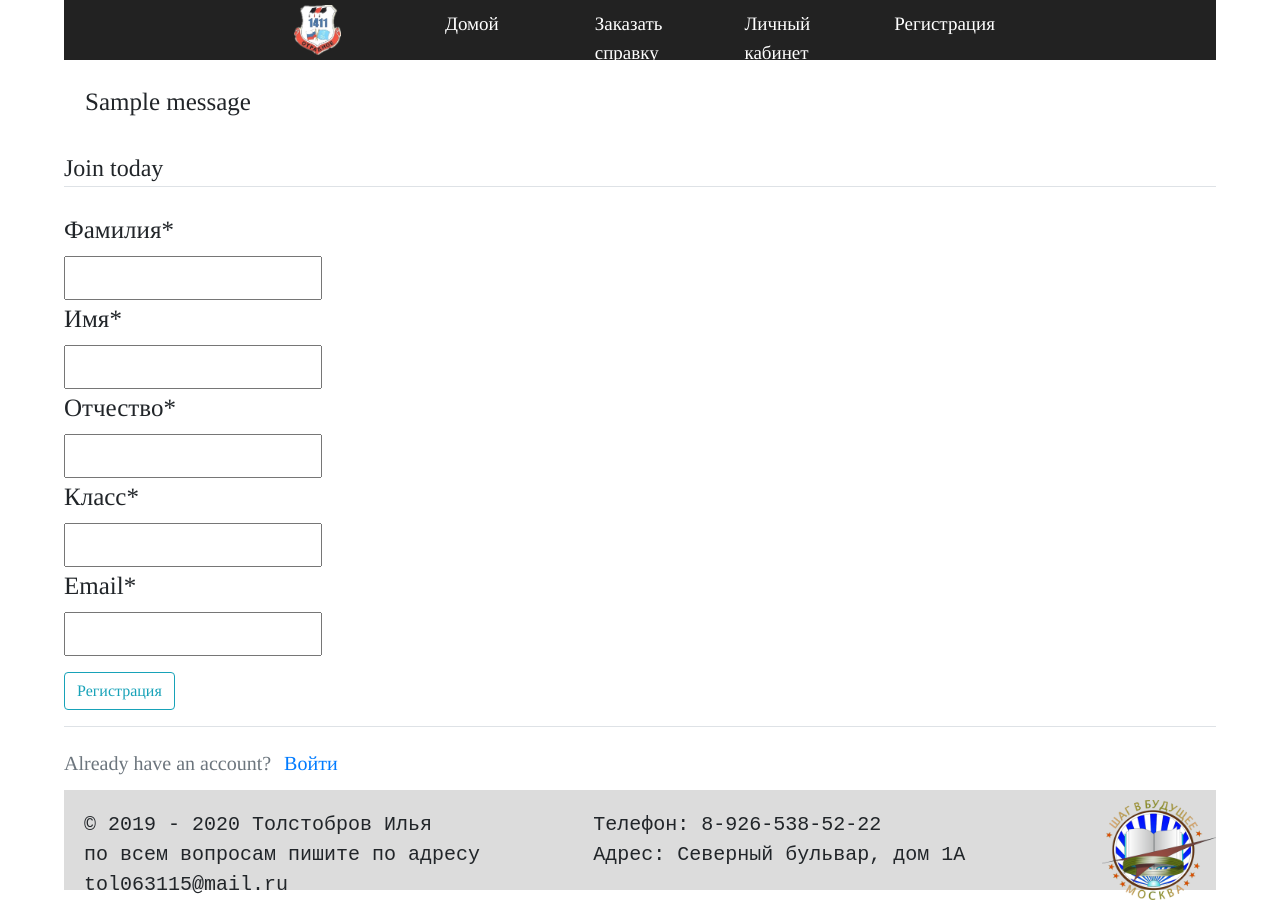
After one commit to ffufcok/certificate_online, a Django app: template school_papers/school_papers/templates/order/register.html in a window 1280 px wide. The commit adds this page. Run offline with Django 3.2, Linux system fonts and the light colour scheme; the template is opened without the code that fills it: values that come from a table or form of the project are taken from there, others are empty; one stand-in notice (Sample message) is shown; some libraries are stand-ins or nearby versions.

Commit message:
Ivan Ivanov, tol063115@mail.ru

```diff
--- a/school_papers/school_papers/apps/order/models.py
+++ b/school_papers/school_papers/apps/order/models.py
@@ -6,7 +6,7 @@ class Info(models.Model):
     name = models.CharField('имя', max_length=50)
     father = models.CharField('отчество', max_length=50)
     class_letter = models.CharField('класс', max_length=50)
-    email = models.CharField('email', max_length=50)
+    email = models.EmailField('email')
     date = models.DateTimeField('дата заявки')
     confirmation = models.IntegerField('подтверждение', default=0)
 
--- a/school_papers/school_papers/apps/order/static/css/style.css
+++ b/school_papers/school_papers/apps/order/static/css/style.css
@@ -4,6 +4,7 @@ body {
   font-size: 25px;
   font-family: Times, Times New Roman, serif;
   margin: 0 5% 0;
+
 }
 
 .wrapper {
--- /dev/null
+++ b/school_papers/school_papers/apps/organisations/urls.py
@@ -0,0 +1,7 @@
+from django.urls import path
+
+from . import views
+
+urlpatterns = [
+    path('', views.register, name='registration')
+]
--- a/school_papers/school_papers/settings.py
+++ b/school_papers/school_papers/settings.py
@@ -33,7 +33,9 @@ ALLOWED_HOSTS = []
 # Application definition
 
 INSTALLED_APPS = [
+    'organisations.apps.OrganisationsConfig',
     'order.apps.OrderConfig',
+    'crispy_forms',
     'jet_django',
     'django.contrib.admin',
     'django.contrib.auth',
--- a/school_papers/school_papers/templates/order/base.html
+++ b/school_papers/school_papers/templates/order/base.html
@@ -3,9 +3,13 @@
 <html lang="ru">
 <head>
     <meta charset="UTF-8">
+    <meta name="viewport" content="width=device-width, initial-scale=1, shrink-to-fit=no">
     <title>Справки школа 1411</title>
-
+    <link rel="stylesheet" href="https://maxcdn.bootstrapcdn.com/bootstrap/4.0.0/css/bootstrap.min.css" integrity="sha384-Gn5384xqQ1aoWXA+058RXPxPg6fy4IWvTNh0E263XmFcJlSAwiGgFAW/dAiS6JXm" crossorigin="anonymous">
     <link rel="stylesheet" href="{% static 'css/style.css' %}">
+    <script src="https://code.jquery.com/jquery-3.2.1.slim.min.js" integrity="sha384-KJ3o2DKtIkvYIK3UENzmM7KCkRr/rE9/Qpg6aAZGJwFDMVNA/GpGFF93hXpG5KkN" crossorigin="anonymous"></script>
+<script src="https://cdnjs.cloudflare.com/ajax/libs/popper.js/1.12.9/umd/popper.min.js" integrity="sha384-ApNbgh9B+Y1QKtv3Rn7W3mgPxhU9K/ScQsAP7hUibX39j7fakFPskvXusvfa0b4Q" crossorigin="anonymous"></script>
+<script src="https://maxcdn.bootstrapcdn.com/bootstrap/4.0.0/js/bootstrap.min.js" integrity="sha384-JZR6Spejh4U02d8jOt6vLEHfe/JQGiRRSQQxSfFWpi1MquVdAyjUar5+76PVCmYl" crossorigin="anonymous"></script>
 </head>
 
 <body style="background-image: url("{% static 'img/logo.png' %}")">
@@ -15,10 +19,17 @@
             <img src="{% static 'img/logo.png' %}" alt="ЭМБЛЕМА ШКОЛЫ" height="50" class="logo">
             <a class="menu" href="{% url 'homepage' %}">Домой</a>
             <a class="menu" href="{% url 'new_order' %}">Заказать справку</a>
-            <a class="menu" href="https://sch1411.mskobr.ru/#/">Сайт школы</a>
-            <a class="menu menu_right" href="http://google.com">Личный кабинет</a>
+            <a class="menu" href="https://sch1411.mskobr.ru/#/">Личный кабинет</a>
+            <a class="menu menu_right" href="{% url 'registration' %}">Регистрация</a>
         </div>
     </div>
+    {% if messages %}
+        {% for m in messages %}
+            <div class="alert alert-{{ m.tags }}}">
+                {{ m }}
+            </div>
+        {% endfor %}
+    {% endif %}
     {% block content %}
     {% endblock %}
     <div class="footer">
--- /dev/null
+++ b/school_papers/school_papers/templates/order/register.html
@@ -0,0 +1,19 @@
+{% extends 'order/base.html' %}
+{% load crispy_forms_tags %}
+{% block content %}
+    <div class="content_section">
+        <form method="POST">
+            {% csrf_token %}
+             <fieldset class="form-group">
+                 <legend class="border-bottom mb-4">Join today</legend>
+                 {{ form|crispy }}
+             </fieldset>
+        <button class="btn btn-outline-info mb-3" type="submit">Регистрация</button>
+        </form>
+        <div class="border-top pt-3">
+            <small class="text-muted">
+                Already have an account? <a class="ml-2" href="#">Войти</a>
+            </small>
+        </div>
+    </div>
+{% endblock %}
--- a/school_papers/school_papers/urls.py
+++ b/school_papers/school_papers/urls.py
@@ -20,6 +20,7 @@ urlpatterns = [
     path('order/', include('order.urls')),
     path('admin/', admin.site.urls),
     path('jet_api/', include('jet_django.urls')),
-    path('', include('order.urls'))
+    path('', include('order.urls')),
+    path('organisations', include('organisations.urls'))
 
 ]
```
Also changed, not shown: school_papers/school_papers/apps/order/views.py (+7 -5 lines), school_papers/school_papers/apps/organisations/forms.py (added, +11 -0 lines), school_papers/db.sqlite3, 1 other file.
